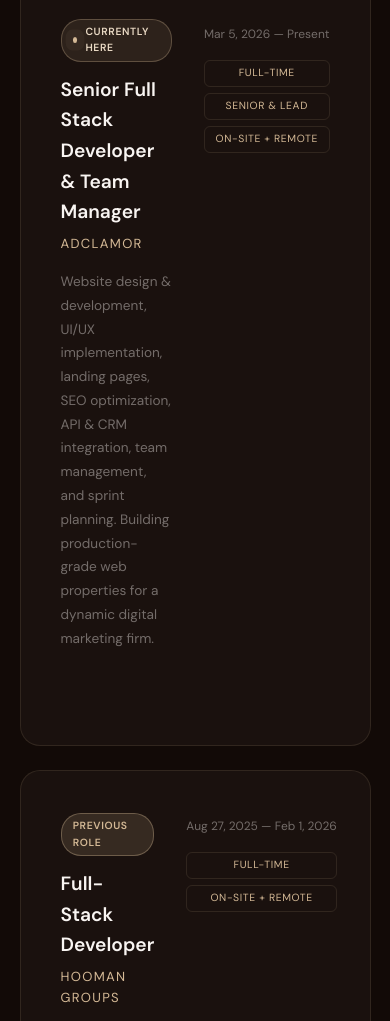
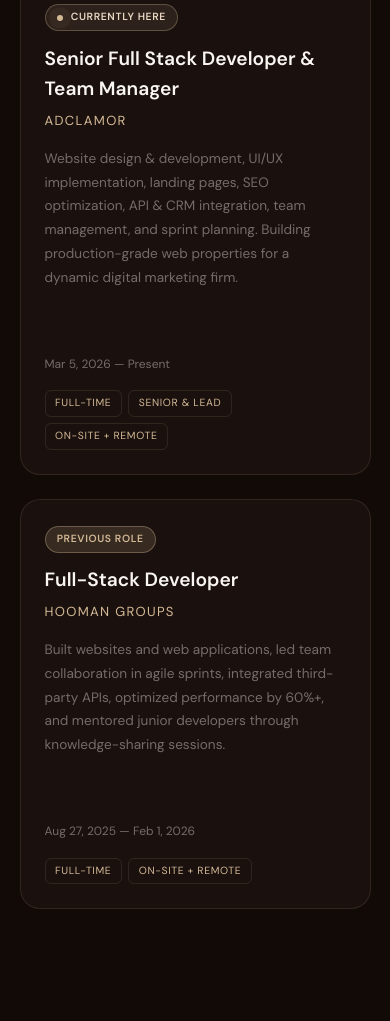
Before and after one commit to roshani-89/roshani-s-portfolio, a plain HTML site: page index.html in a window 390 px wide. Shown: the part 7321-8342 px from the top of the page. Drawn offline with nearby package versions, Linux system fonts and the light colour scheme.

Commit message:
style: optimize experience section for mobile

```diff
--- a/index.html
+++ b/index.html
@@ -1478,6 +1478,28 @@
       }
 
       .p-card { min-height: 340px; height: auto; }
+
+      .exp-card {
+        grid-template-columns: 1fr;
+        padding: 1.5rem;
+        gap: 1.5rem;
+      }
+
+      .exp-period {
+        text-align: left;
+        margin-bottom: 1rem;
+      }
+
+      .exp-tags-mobile {
+        flex-direction: row !important;
+        flex-wrap: wrap;
+        gap: 0.5rem;
+      }
+
+      .exp-tags-mobile .s-tag {
+        width: auto !important;
+        flex: 0 1 auto !important;
+      }
 
       .wrap { padding: 0 5vw; }
       section { padding: 80px 0; }
@@ -1773,7 +1795,7 @@
           </div>
           <div>
             <div class="exp-period">Mar 5, 2026 — Present</div>
-            <div style="margin-top:1rem; display:flex; flex-direction:column; gap:0.4rem;">
+            <div class="exp-tags-mobile" style="margin-top:1rem; display:flex; flex-direction:column; gap:0.4rem;">
               <span class="s-tag" style="text-align:center;">Full-Time</span>
               <span class="s-tag" style="text-align:center;">Senior & Lead</span>
               <span class="s-tag" style="text-align:center;">On-site + Remote</span>
@@ -1794,7 +1816,7 @@
           </div>
           <div>
             <div class="exp-period">Aug 27, 2025 — Feb 1, 2026</div>
-            <div style="margin-top:1rem; display:flex; flex-direction:column; gap:0.4rem;">
+            <div class="exp-tags-mobile" style="margin-top:1rem; display:flex; flex-direction:column; gap:0.4rem;">
               <span class="s-tag" style="text-align:center;">Full-Time</span>
               <span class="s-tag" style="text-align:center;">On-site + Remote</span>
             </div>
```
